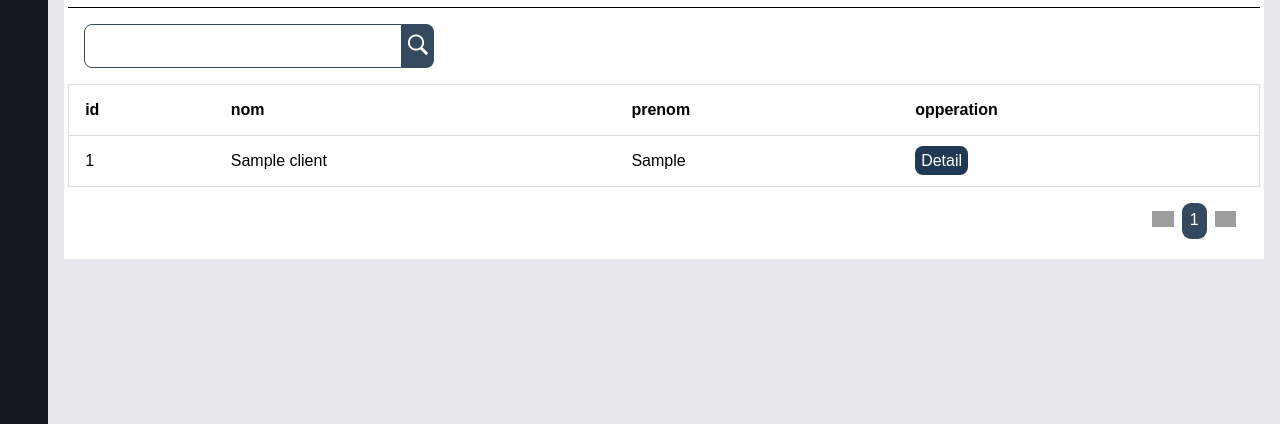
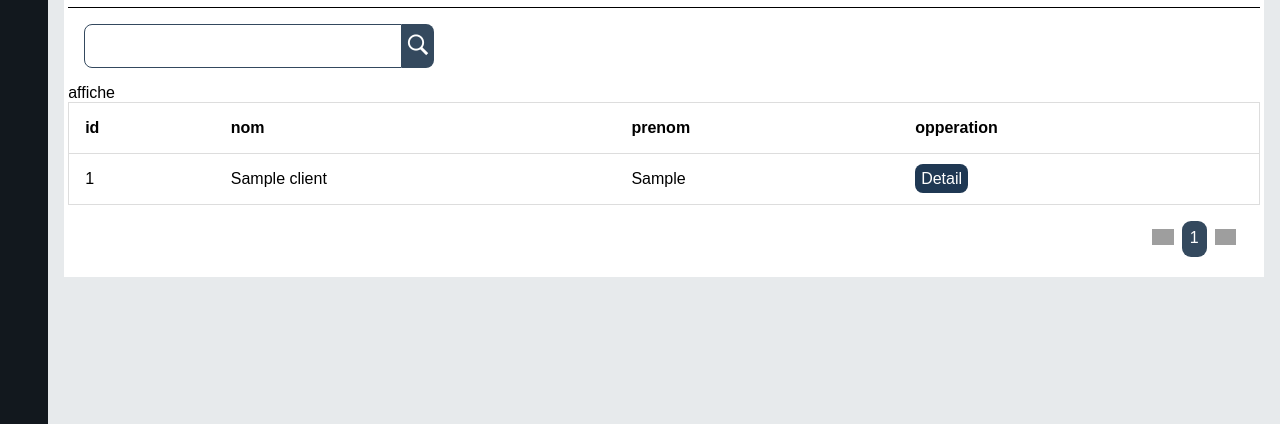
Before and after one commit to mehalanis29/ProjetPFE, a PHP site: page /Client.php in a window 1280 px wide. Shown: the part 696-1120 px from the top of the page. Run offline with PHP 8.4, Linux system fonts and the light colour scheme; tables that the repository leaves empty or names only in its code hold one stand-in row (values such as "Sample post"); grey boxes are pictures that could not be loaded.

Commit message:
Update Client.php

```diff
--- a/Client.php
+++ b/Client.php
@@ -33,6 +33,7 @@ $Table=new ListClient($_GET);
             <table class="infotable">
               <thead>
                 <tr>
+                  affiche
                   <?php
                      $Table->head();
                    ?>
```
